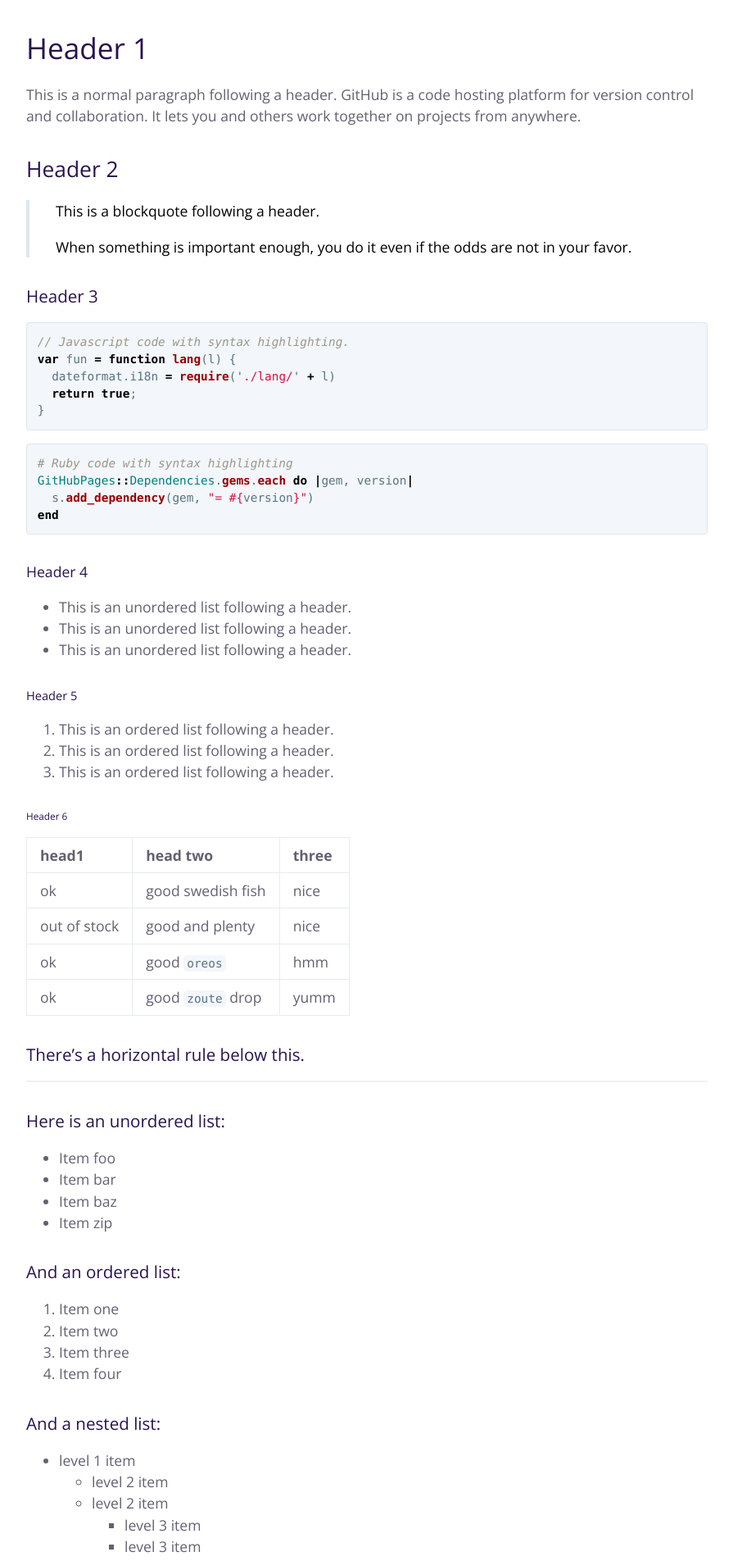
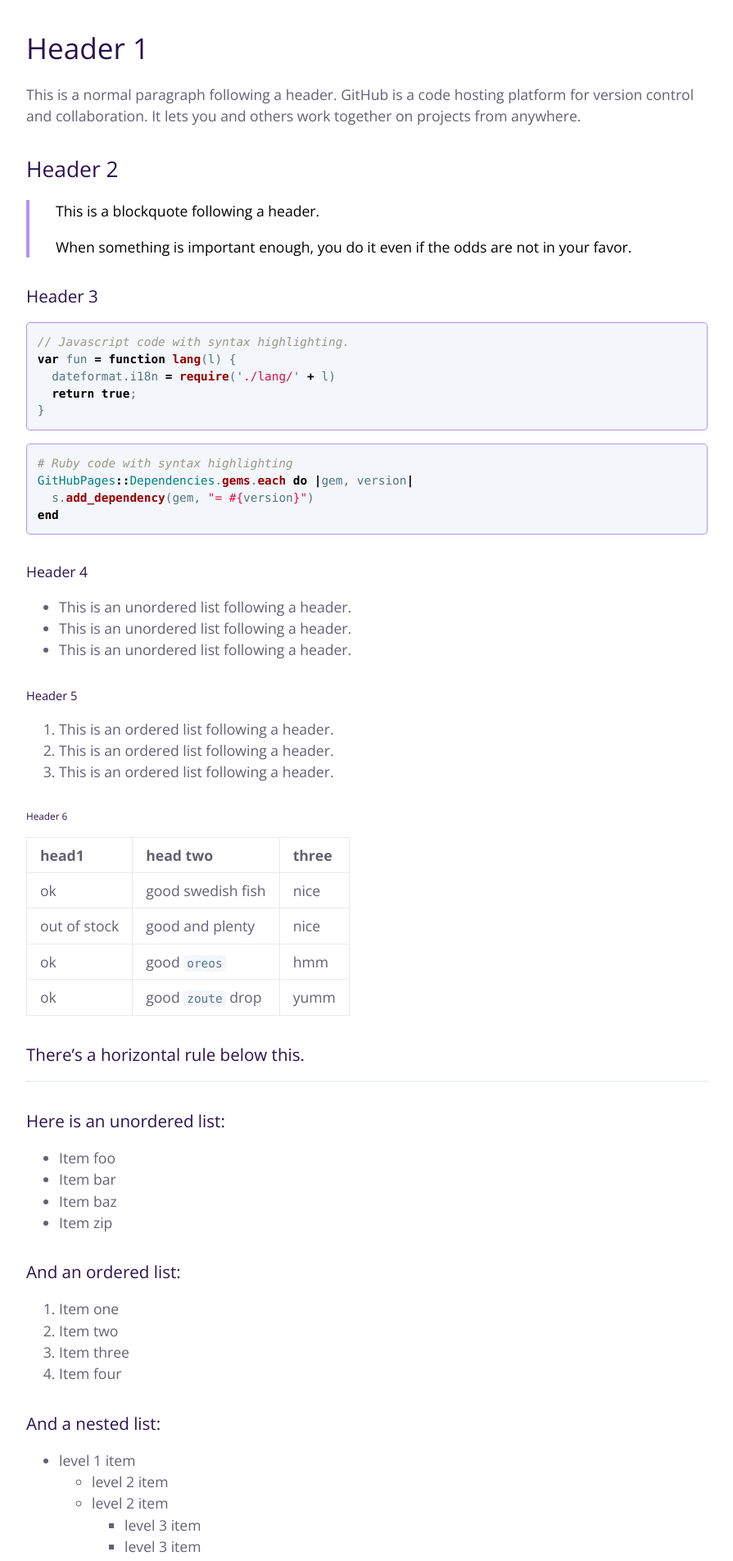
Before and after one commit to rcdorsey/rcdcorsey.github.io, a Jekyll site: the page built from index.md, in a window 1280 px wide. Shown: the part 769-2673 px from the top of the page at 82% size, without its empty margins (192-1087 px from the left). Built offline with Jekyll 4.4.1, drawn with Linux system fonts in a browser that asks for light colours.

Commit message:
Changed border colour to light purple

```diff
--- a/_sass/variables.scss
+++ b/_sass/variables.scss
@@ -18,6 +18,6 @@ $code-bg-color: #f3f6fa !default;
 $code-text-color: #567482 !default;
 
 // Borders
-$border-color: #dce6f0 !default;
+$border-color: #b392f0 !default; /* light mauve purple */
 $table-border-color: #e9ebec !default;
 $hr-border-color: #eff0f1 !default;
```
